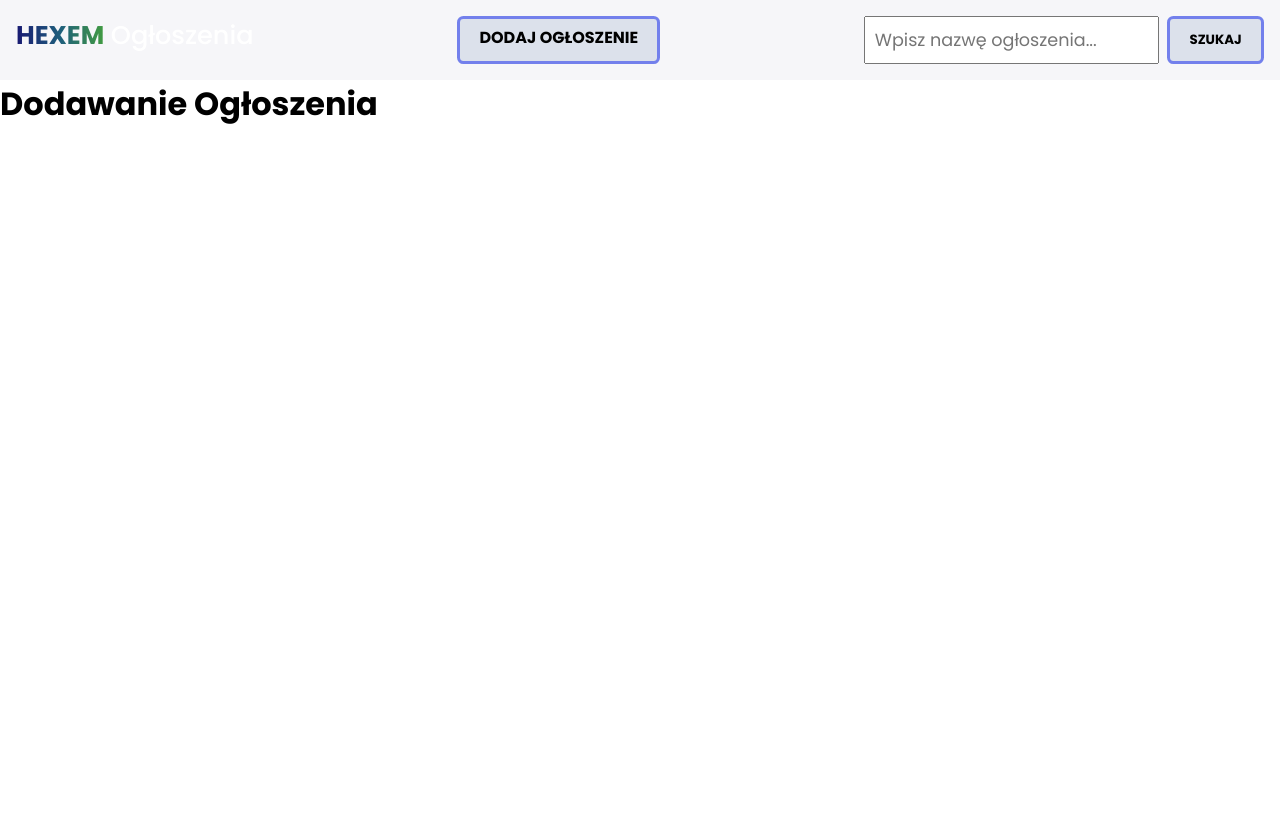
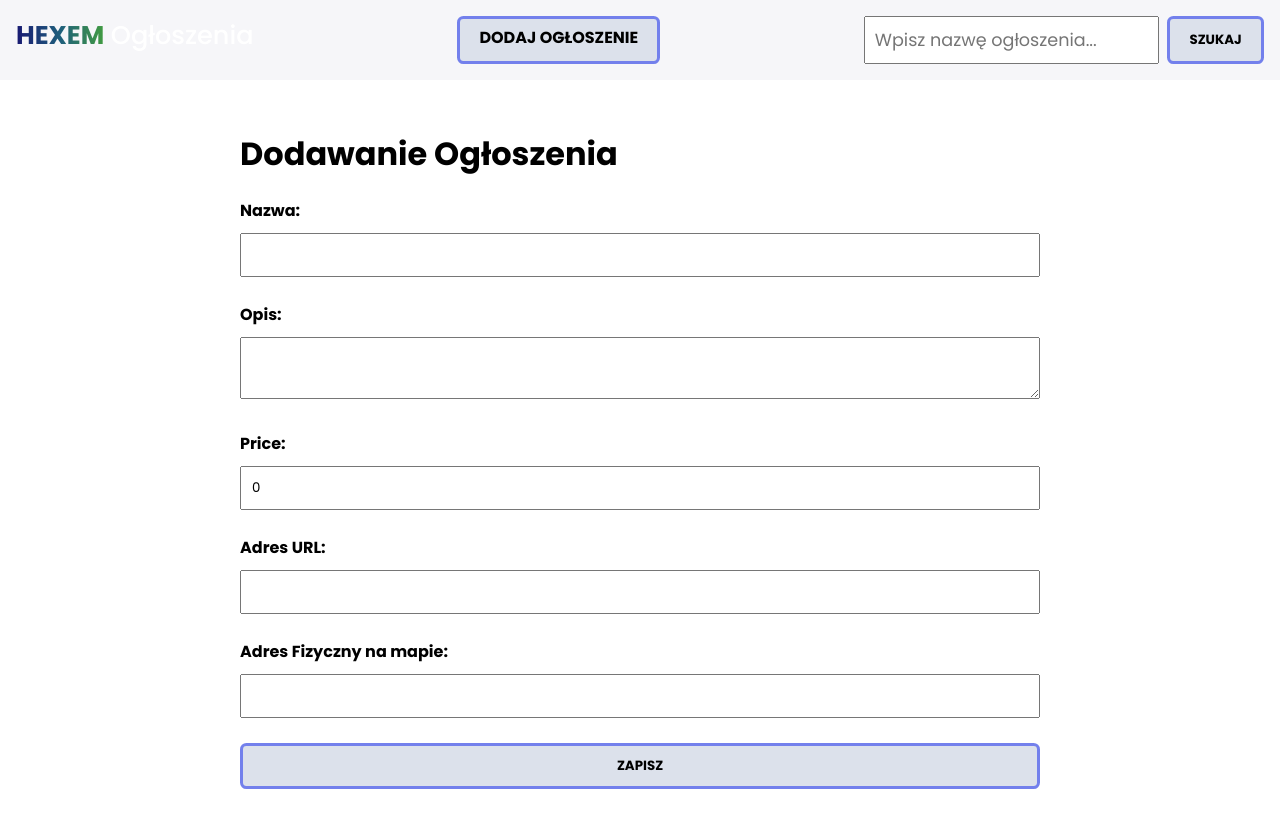
Before and after one commit to SathMenthu/store-ads-frontend, a React (Create React App) app: page /add in a window 1280 px wide. Shown: the top 828 px of the page. Before the commit the page ends 800 px from the top, so only its background shows below. Built offline with nearby package versions, Linux system fonts and the light colour scheme; no server answers.

Commit message:
refactor word ad to announcement in every path, file name, function name etc

```diff
--- a/package.json
+++ b/package.json
@@ -19,7 +19,8 @@
   },
   "scripts": {
     "start": "react-app-rewired start",
-    "build": "react-app-rewired build",
+    "build:win": "set REACT_APP_API_URL=/api&& react-app-rewired build",
+    "build:unix": "set REACT_APP_API_URL=/api&& react-app-rewired build",
     "test": "react-app-rewired test",
     "eject": "react-scripts eject"
   },
--- a/src/App.tsx
+++ b/src/App.tsx
@@ -3,7 +3,7 @@ import { Header } from "./components/layout/Header/Header";
 import { Container } from "./components/layout/Container/Container";
 import { SearchContext } from "./contexts/search.context";
 import { Routes, Route } from "react-router-dom";
-import { AddForm } from "./components/common/AdForm/AdForm";
+import { AddForm } from "./components/common/AdForm/AddForm";
 
 export const App = () => {
   const [search, setSearch] = useState("");
--- a/src/components/common/AdForm/AdForm.tsx
+++ /dev/null
@@ -1,9 +0,0 @@
-import React from "react";
-
-export const AddForm = () => {
-  return (
-    <form action={""}>
-      <h1>Dodawanie Ogłoszenia</h1>
-    </form>
-  );
-};
--- /dev/null
+++ b/src/components/common/AdForm/AddForm.css
@@ -0,0 +1,27 @@
+.add-form {
+  width: 800px;
+  margin: 50px auto;
+}
+
+.add-form label {
+  display: block;
+  margin-top: 20px;
+  font-weight: bold;
+  margin-bottom: 25px;
+}
+
+.add-form label small {
+  font-weight: normal;
+}
+
+.add-form input,
+.add-form textarea {
+  width: 100%;
+  margin-top: 10px;
+  padding: 10px;
+}
+
+.add-form button {
+  padding: 10px;
+  width: 100%;
+}
--- /dev/null
+++ b/src/components/common/AdForm/AddForm.tsx
@@ -0,0 +1,124 @@
+import React, { SyntheticEvent, useState } from "react";
+import "./AddForm.css";
+import { Btn } from "../Button/Btn";
+import { geocode } from "../../../utils/geocoding";
+import { apiUrl } from "../../../config/api";
+export const AddForm = () => {
+  const [loading, setLoading] = useState(false);
+  const [id, setId] = useState("");
+  const [form, setForm] = useState({
+    name: "",
+    description: "",
+    price: 0,
+    url: "",
+    address: "",
+  });
+
+  const saveAnnouncement = async (e: SyntheticEvent) => {
+    e.preventDefault();
+    setLoading(true);
+
+    try {
+      const { lat, lon } = await geocode(form.address);
+
+      const res = await fetch(`${apiUrl}/announcements`, {
+        method: "POST",
+        headers: {
+          "Content-Type": "application/json",
+        },
+        body: JSON.stringify({
+          ...form,
+          lat,
+          lon,
+        }),
+      });
+
+      const data = await res.json();
+      setId(data.id);
+    } finally {
+      setLoading(false);
+    }
+  };
+
+  const updateForm = (key: string, value: string | number) => {
+    setForm((form) => ({
+      ...form,
+      [key]: value,
+    }));
+  };
+
+  if (loading) {
+    return <h2>Trwa dodawanie ogłoszenia ...</h2>;
+  }
+
+  if (id) {
+    return (
+      <h2>
+        Twoje ogłoszenie "{form.name}" zostało poprawnie dodane do serwisu pod
+        ID: {id}.
+      </h2>
+    );
+  }
+
+  return (
+    <form className={"add-form"} action={""} onSubmit={saveAnnouncement}>
+      <h1>Dodawanie Ogłoszenia</h1>
+      <p>
+        <label>
+          Nazwa: <br />
+          <input
+            type={"text"}
+            name={"name"}
+            required
+            maxLength={99}
+            value={form.name}
+            onChange={(e) => updateForm("name", e.target.value)}
+          />
+        </label>
+        <label>
+          Opis: <br />
+          <textarea
+            name="description"
+            maxLength={999}
+            value={form.description}
+            onChange={(e) => updateForm("description", e.target.value)}
+          />
+        </label>
+        <label>
+          Price: <br />
+          <input
+            type={"number"}
+            name={"price"}
+            required
+            maxLength={99}
+            value={form.price}
+            onChange={(e) => updateForm("price", Number(e.target.value))}
+          />{" "}
+          <br />
+        </label>
+        <label>
+          Adres URL: <br />
+          <input
+            type={"url"}
+            name={"url"}
+            maxLength={99}
+            value={form.url}
+            onChange={(e) => updateForm("url", e.target.value)}
+          />{" "}
+          <br />
+        </label>
+        <label>
+          Adres Fizyczny na mapie: <br />
+          <input
+            name={"address"}
+            maxLength={99}
+            value={form.address}
+            onChange={(e) => updateForm("address", e.target.value)}
+          />{" "}
+          <br />
+        </label>
+      </p>
+      <Btn text={"Zapisz"} />
+    </form>
+  );
+};
--- a/src/components/layout/Container/Container.tsx
+++ b/src/components/layout/Container/Container.tsx
@@ -1,22 +1,25 @@
 import React, { useContext, useEffect, useState } from "react";
 import { MapContainer, Marker, Popup, TileLayer } from "react-leaflet";
 import "../../../utils/fix-leaflet-map-icons";
-import { SimpleAdEntity } from "types";
+import { SimpleAnnouncementEntity } from "types";
 import "leaflet/dist/leaflet.css";
 import "./Container.css";
 import { SearchContext } from "../../../contexts/search.context";
-import { SingleAd } from "./SingleAd";
+import { SingleAnnouncement } from "./SingleAnnouncement";
+import { apiUrl } from "../../../config/api";
 
 export const Container = () => {
   const { search } = useContext(SearchContext);
-  const [ads, setAds] = useState<SimpleAdEntity[]>([]);
+  const [announcements, setAnnouncements] = useState<
+    SimpleAnnouncementEntity[]
+  >([]);
 
   useEffect(() => {
     (async () => {
-      const res = await fetch(`http://localhost:3001/ad/search/${search}`);
-      const { ads } = await res.json();
+      const res = await fetch(`${apiUrl}/announcements/search/${search}`);
+      const { announcements } = await res.json();
 
-      setAds(ads);
+      setAnnouncements(announcements);
     })();
   }, [search]);
 
@@ -30,10 +33,13 @@ export const Container = () => {
             "&copy; <a href='https://www.openstreetmap.org/copyright'>OpenStreetMap</a> & contributors"
           }
         />
-        {ads.map((ad) => (
-          <Marker key={ad.id} position={[ad.lat, ad.lon]}>
+        {announcements.map((announcement) => (
+          <Marker
+            key={announcement.id}
+            position={[announcement.lat, announcement.lon]}
+          >
             <Popup>
-              <SingleAd id={ad.id} />
+              <SingleAnnouncement id={announcement.id} />
             </Popup>
           </Marker>
         ))}
--- a/src/components/layout/Container/SingleAd.tsx
+++ /dev/null
@@ -1,39 +0,0 @@
-import React, { useEffect, useState } from "react";
-import { AdEntity } from "types";
-
-interface Props {
-  id: string;
-}
-
-export const SingleAd = (props: Props) => {
-  const [ad, setAd] = useState<AdEntity | null>(null);
-
-  useEffect(() => {
-    (async () => {
-      const res = await fetch(`http://localhost:3001/ad/${props.id}`);
-      const ad = await res.json();
-
-      setAd(ad);
-    })();
-  }, []);
-
-  if (ad === null) {
-    return <p>Wczytywanie...</p>;
-  }
-
-  return (
-    <>
-      <h2>{ad.name}</h2>
-      <p>{ad.description}</p>
-      {!!ad.price && (
-        <p>
-          <b>{ad.price} zł</b>
-        </p>
-      )}
-      <hr />
-      <a href={ad.url} target={"_blank"}>
-        Otwórz ogłoszenie
-      </a>
-    </>
-  );
-};
--- /dev/null
+++ b/src/components/layout/Container/SingleAnnouncement.tsx
@@ -0,0 +1,42 @@
+import React, { useEffect, useState } from "react";
+import { AnnouncementEntity } from "types";
+import { apiUrl } from "../../../config/api";
+
+interface Props {
+  id: string;
+}
+
+export const SingleAnnouncement = (props: Props) => {
+  const [announcement, setAnnouncement] = useState<AnnouncementEntity | null>(
+    null
+  );
+
+  useEffect(() => {
+    (async () => {
+      const res = await fetch(`${apiUrl}/announcements/${props.id}`);
+      const announcement = await res.json();
+
+      setAnnouncement(announcement);
+    })();
+  }, []);
+
+  if (announcement === null) {
+    return <p>Wczytywanie...</p>;
+  }
+
+  return (
+    <>
+      <h2>{announcement.name}</h2>
+      <p>{announcement.description}</p>
+      {!!announcement.price && (
+        <p>
+          <b>{announcement.price} zł</b>
+        </p>
+      )}
+      <hr />
+      <a href={announcement.url} target={"_blank"}>
+        Otwórz ogłoszenie
+      </a>
+    </>
+  );
+};
--- /dev/null
+++ b/src/config/api.ts
@@ -0,0 +1,2 @@
+export const apiUrl =
+  process.env.REACT_APP_API_URL ?? "http://localhost:3001/api";
--- /dev/null
+++ b/src/utils/geocoding.ts
@@ -0,0 +1,18 @@
+export const geocode = async (
+  address: string
+): Promise<{
+  lat: number;
+  lon: number;
+}> => {
+  const geoResponse = await fetch(
+    `https://nominatim.openstreetmap.org/search?format=json&q=${encodeURIComponent(
+      address
+    )}`
+  );
+
+  const geoData = await geoResponse.json();
+  const lat = parseFloat(geoData[0].lat);
+  const lon = parseFloat(geoData[0].lon);
+
+  return { lat, lon };
+};
```
Also changed, not shown: 14 other files (tests, documents, lock files or other folders).
